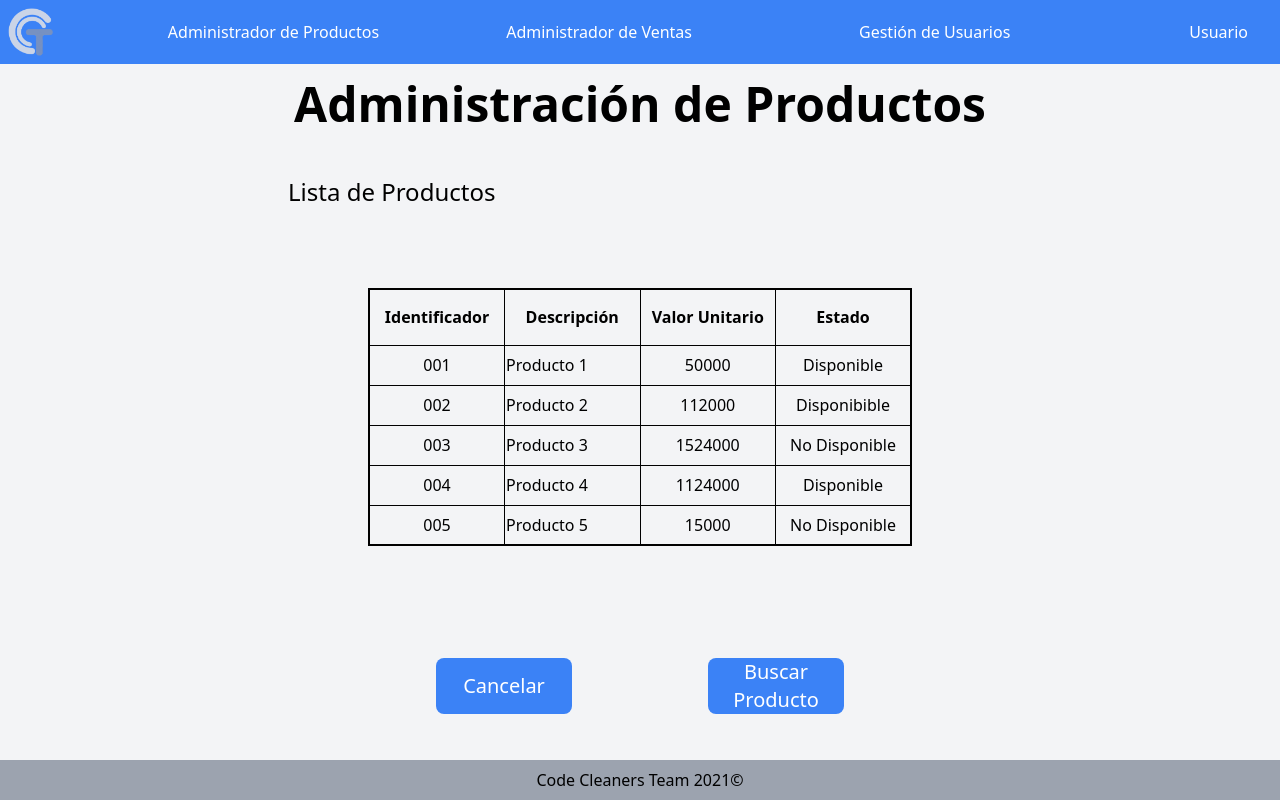
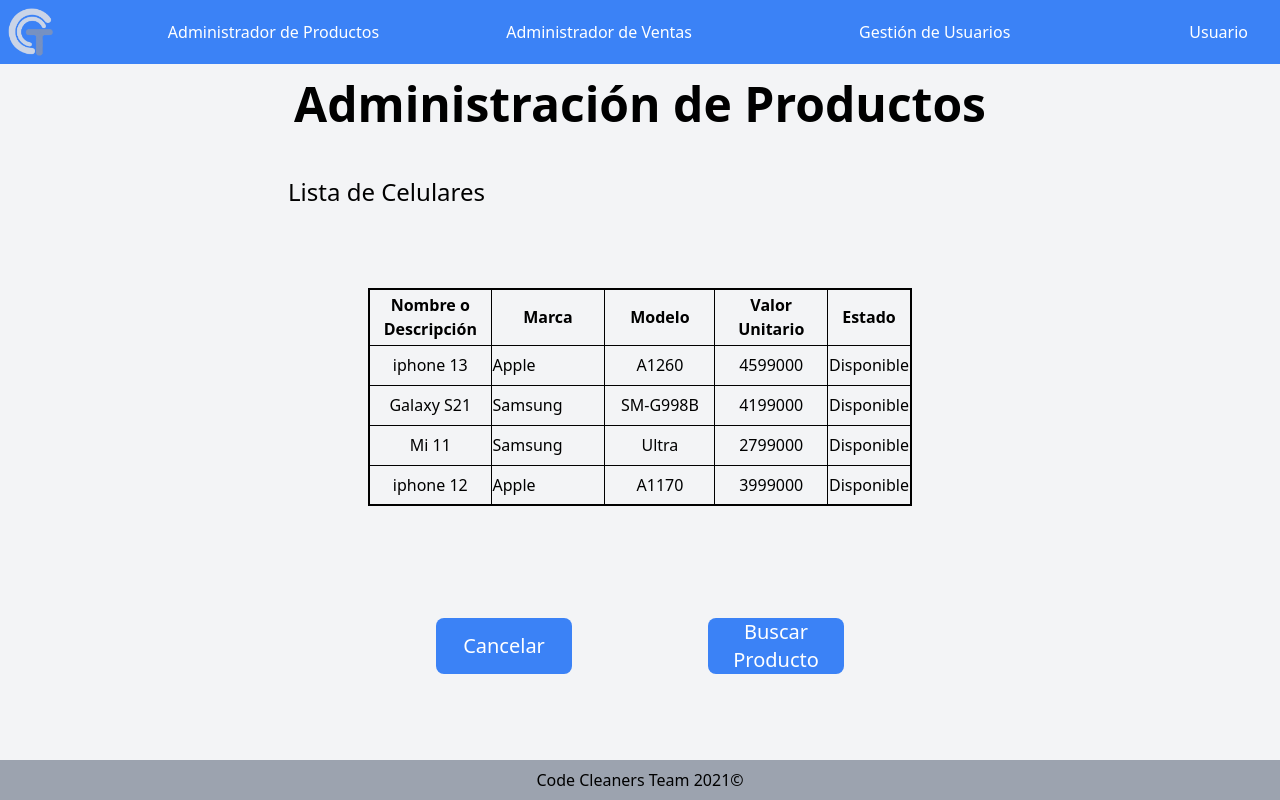
Before and after one commit to codecleanersteam/ProyectoCiclo3, a React (Create React App) app: page /product/list in a window 1280 px wide. Built offline with nearby package versions, Linux system fonts and the light colour scheme.

Commit message:
Lista de productos con JSON en código

```diff
--- a/src/pages/products/List.jsx
+++ b/src/pages/products/List.jsx
@@ -1,56 +1,49 @@
-import React from "react";
-import {Link} from "react-router-dom";
+import React, { useEffect, useState } from "react";
+import { Link } from "react-router-dom";
 
 const ListProduct = () => {
-  return  <div className="place-content-center pl-60 pr-60">
+
+  const celularesBackend = [{
+    nombre: "iphone 13",
+    marca: "Apple",
+    modelo: "A1260",
+    valorunitario: "4599000",
+    estado: "Disponible",
+  },
+  {
+    nombre: "Galaxy S21",
+    marca: "Samsung",
+    modelo: " SM-G998B",
+    valorunitario: "4199000",
+    estado: "Disponible",
+  },
+  {
+    nombre: "Mi 11",
+    marca: "Samsung",
+    modelo: "Ultra",
+    valorunitario: "2799000",
+    estado: "Disponible",
+  },
+  {
+    nombre: "iphone 12",
+    marca: "Apple",
+    modelo: "A1170",
+    valorunitario: "3999000",
+    estado: "Disponible",
+  }
+  ]
+
+  const [celulares, setCelulares] = useState([])
+  useEffect(() => {
+    setCelulares(celularesBackend);
+  }, []);
+
+  return <div className="place-content-center pl-60 pr-60">
     <div className="text-5xl font-semibold text-center mt-4">
       Administración de Productos
     </div>
-            <p className="pt-12 pl-12 text-2xl">Lista de Productos</p>
-            <div className="place-content-center w-full pr-32 pl-32 pt-20 pb-16">
-              <table className="table-fixed border-2 w-full">
-                <thead>
-                  <tr className="h-14">
-                    <th className="w-1/4 border border-black">Identificador</th>
-                    <th className="w-1/4 border border-black">Descripción</th>
-                    <th className="w-1/4 border border-black">Valor Unitario</th>
-                    <th className="w-1/4 border border-black">Estado</th>
-                  </tr>
-                </thead>
-                <tbody>
-                  <tr className="h-10">
-                    <td className="text-center border border-black">001</td>
-                    <td className=" border border-black">Producto 1</td>
-                    <td className="text-center border border-black">50000</td>
-                    <td className="text-center border border-black">Disponible</td>
-                  </tr>
-                  <tr className="h-10">
-                    <td className="text-center border border-black">002</td>
-                    <td className=" border border-black">Producto 2</td>
-                    <td className="text-center border border-black">112000</td>
-                    <td className="text-center border border-black">Disponibible</td>
-                  </tr>
-                  <tr className="h-10">
-                    <td className="text-center border border-black">003</td>
-                    <td className=" border border-black">Producto 3</td>
-                    <td className="text-center border border-black">1524000</td>
-                    <td className="text-center border border-black">No Disponible</td>
-                  </tr>
-                  <tr className="h-10">
-                    <td className="text-center border border-black">004</td>
-                    <td className=" border border-black">Producto 4</td>
-                    <td className="text-center border border-black">1124000</td>
-                    <td className="text-center border border-black">Disponible</td>
-                  </tr>
-                  <tr className="h-10">
-                    <td className="text-center border border-black">005</td>
-                    <td className=" border border-black">Producto 5</td>
-                    <td className="text-center border border-black">15000</td>
-                    <td className="text-center border border-black">No Disponible</td>
-                  </tr>
-                </tbody>
-              </table>
-            </div>
+    <p className="pt-12 pl-12 text-2xl">Lista de Celulares</p>
+    <TablaCelulares listaCelulares={celulares} />
     <div className="grid grid-cols-2 place-content-center w-full pr-32 pl-32 pt-12 pb-20">
       <div className="text-center">
         <Link to="/product">
@@ -70,4 +63,35 @@ const ListProduct = () => {
     ;
 };
 
+const TablaCelulares = ({ listaCelulares }) => {
+  return (
+    <div className="place-content-center w-full pr-32 pl-32 pt-20 pb-16">
+      <table className="border-2 w-full">
+        <thead>
+          <tr className="h-14">
+            <th className="w-1/4 border border-black">Nombre o Descripción</th>
+            <th className="w-1/4 border border-black">Marca</th>
+            <th className="w-1/4 border border-black">Modelo</th>
+            <th className="w-1/4 border border-black">Valor Unitario</th>
+            <th className="w-1/4 border border-black">Estado</th>
+          </tr>
+        </thead>
+        <tbody>
+          {listaCelulares.map((celular) => {
+            return (
+              <tr className="h-10">
+                <td className="text-center border border-black">{celular.nombre}</td>
+                <td className=" border border-black">{celular.marca}</td>
+                <td className="text-center border border-black">{celular.modelo}</td>
+                <td className="text-center border border-black">{celular.valorunitario}</td>
+                <td className="text-center border border-black">{celular.estado}</td>
+              </tr>
+            );
+          })}
+        </tbody>
+      </table>
+    </div>
+  );
+}
+
 export default ListProduct;
```
Lines whose indentation alone changed are shown as unchanged.
